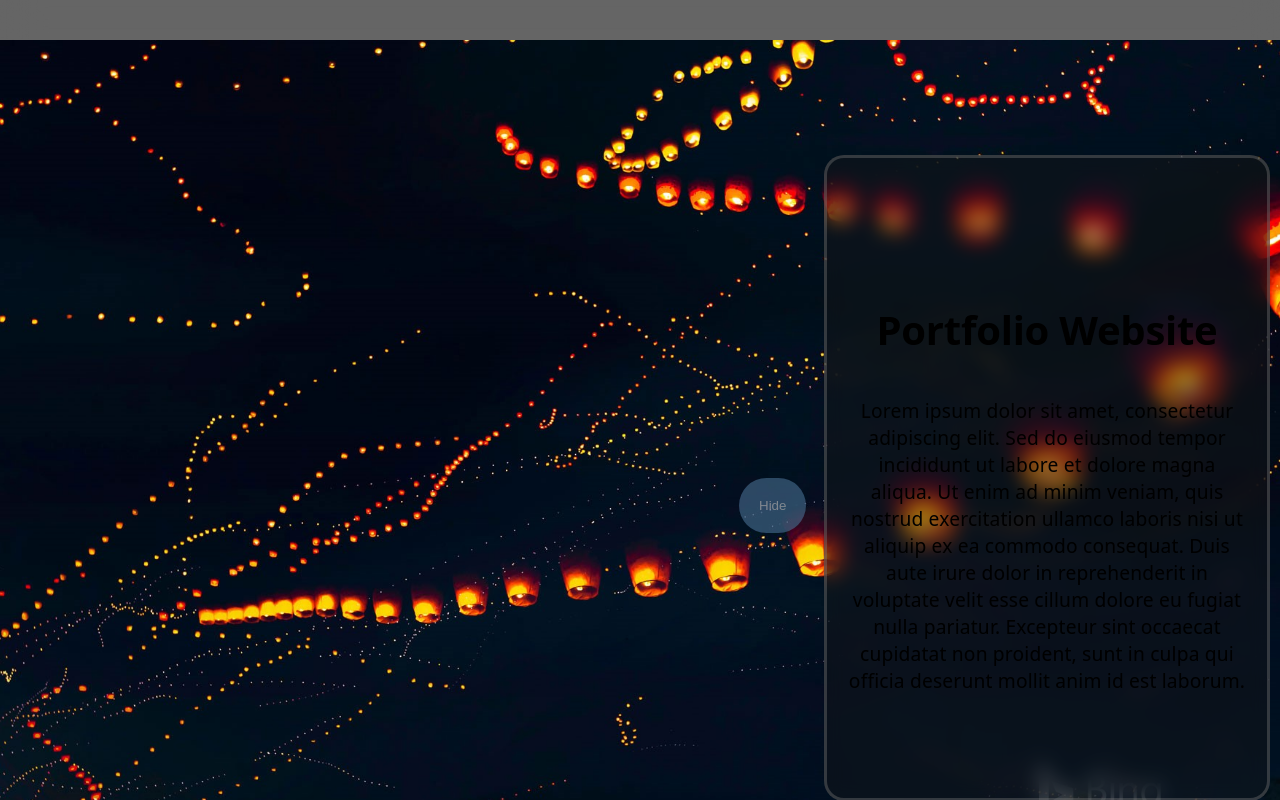
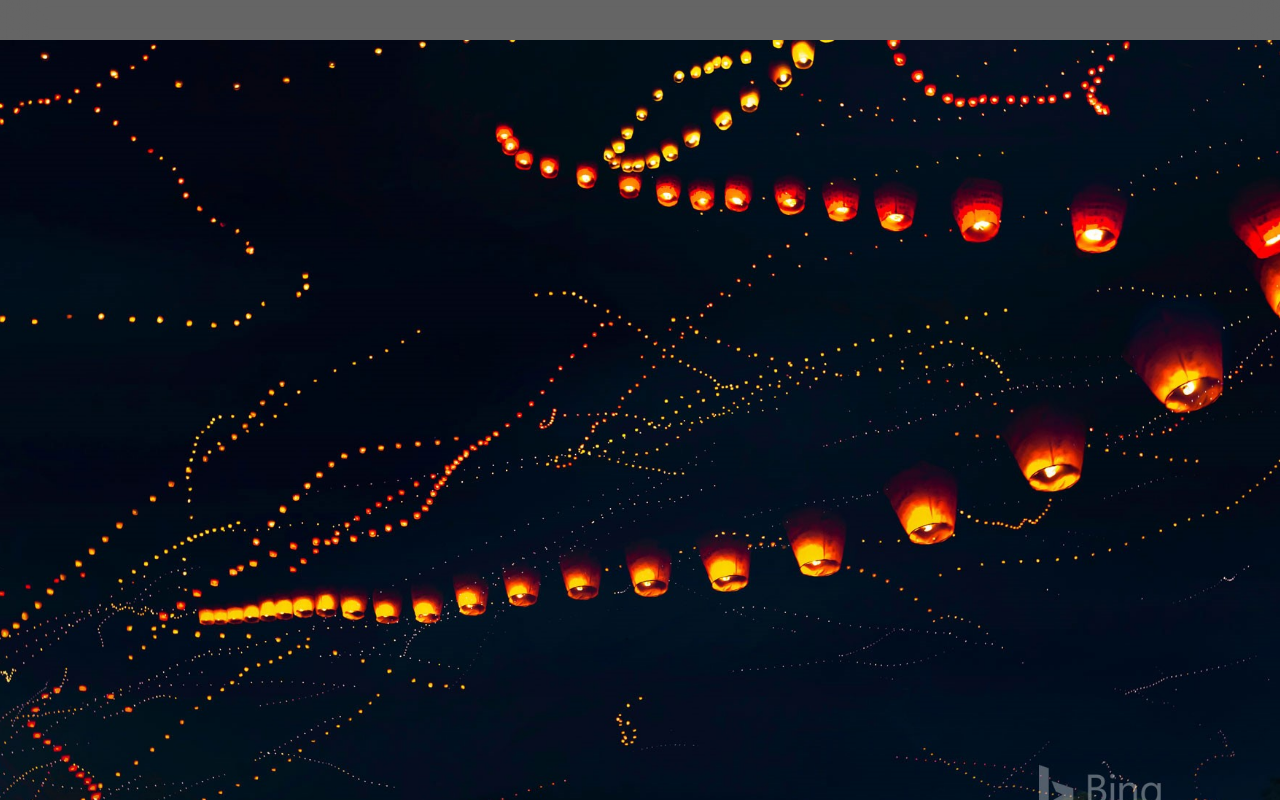
Before and after one commit to MoDev21/mosaic_portfolio, a React (Vite) app: page / in a window 1280 px wide. Both pictures are taken after a click on the element 214 px from the left and 923 px from the top of the page. Shown: the part 523-1323 px from the top of the page. Built offline with nearby package versions, Linux system fonts and the light colour scheme.

Commit message:
working on the portfolio_page_v2.5.3: Tweeked the modalBox: The .modalbox_description show individually when the image or the .modalbox_desc_show_button button is clicked, before it showed a every .modalbox_description on every modalBox

```diff
--- a/src/components/pages/Portfolio.css
+++ b/src/components/pages/Portfolio.css
@@ -115,6 +115,9 @@
             align-items: center;
             overflow: hidden;
             position: relative;
+            :hover {
+                cursor: pointer;
+            }
             img {
                 border-radius: 20px;
                 height: auto;
--- a/src/components/pages/Portfolio.jsx
+++ b/src/components/pages/Portfolio.jsx
@@ -21,28 +21,35 @@ const filterButtons = [
 
 
 
-function ModalBox({ image, onShow, isHideDesc }) {
+function ModalBox({ image }) {
+  const [isHideDesc, setIsHideDesc] = useState(true)
+
+  function handleShowDesc() {
+    console.log('handleShowDesc ', isHideDesc)
+    setIsHideDesc(current => !current)
+  }
+
   return (
     <div className='modalbox'>
       <div className="modalbox_image">
-        <img src={image.src} alt={image.title} onClick={onShow}/>
+        <img src={image.src} alt={image.title} onClick={handleShowDesc}/>
         <div className={"modalbox_description" + (isHideDesc ? ' modalbox_description_hide' : '')}>
           <h3>{image.title}</h3>
           <p>{image.description}</p>
-          <button className='modalbox_desc_show_button' onClick={onShow}>{isHideDesc ? 'Show' : 'Hide'}</button>
+          <button className='modalbox_desc_show_button' onClick={handleShowDesc}>{isHideDesc ? 'Show' : 'Hide'}</button>
         </div>
       </div>
     </div>
   )
 }
 
-function ModalBoxContainer({ image, onClose, onShow, isHideDesc }) {
+function ModalBoxContainer({ image, onClose, onShow }) {
   console.log('ModalBoxContainer ', image)
   return (
     <div className='modalbox_container'>
       <button onClick={onClose}>Close</button>
       {image.diaporama_array.map((item, index) => (
-        <ModalBox index={index} image={item} onClose={onClose} onShow={onShow} isHideDesc={isHideDesc} />
+        <ModalBox index={index} image={item} onClose={onClose} onShow={onShow} />
       ))}
     </div>
   )
@@ -55,7 +62,7 @@ export default function Portfolio({ activate_page }) {
 
   const [isModalOpen, setIsModalOpen] = useState(false)
   const [selectedImage, setSelectedImage] = useState(portfolio[0])
-  const [isHideDesc, setIsHideDesc] = useState(false)
+
 
   function handleFilterChange(event) {
     console.log(event.target.value);
@@ -69,10 +76,7 @@ export default function Portfolio({ activate_page }) {
     console.log('setSelectedImage ')
   }
 
-  function handleShowDesc() {
-    console.log('handleShowDesc ', isHideDesc)
-    setIsHideDesc(current => !current)
-  }
+
 
 
   return (
@@ -85,7 +89,7 @@ export default function Portfolio({ activate_page }) {
       <div className="portfolio_content">
         <FilterBar filterButtons={filterButtons} selectedCategory={selectedCategory} onFilterChange={handleFilterChange} />
         <Gallery selectedCategory={selectedCategory} images={portfolio} handleClick={handleClick} />
-        {isModalOpen === true && <ModalBoxContainer onClose={() => setIsModalOpen(false)} image={selectedImage} onShow={handleShowDesc} isHideDesc={isHideDesc} />}
+        {isModalOpen === true && <ModalBoxContainer onClose={() => setIsModalOpen(false)} image={selectedImage} />}
       </div>
     </div>
   )
```
